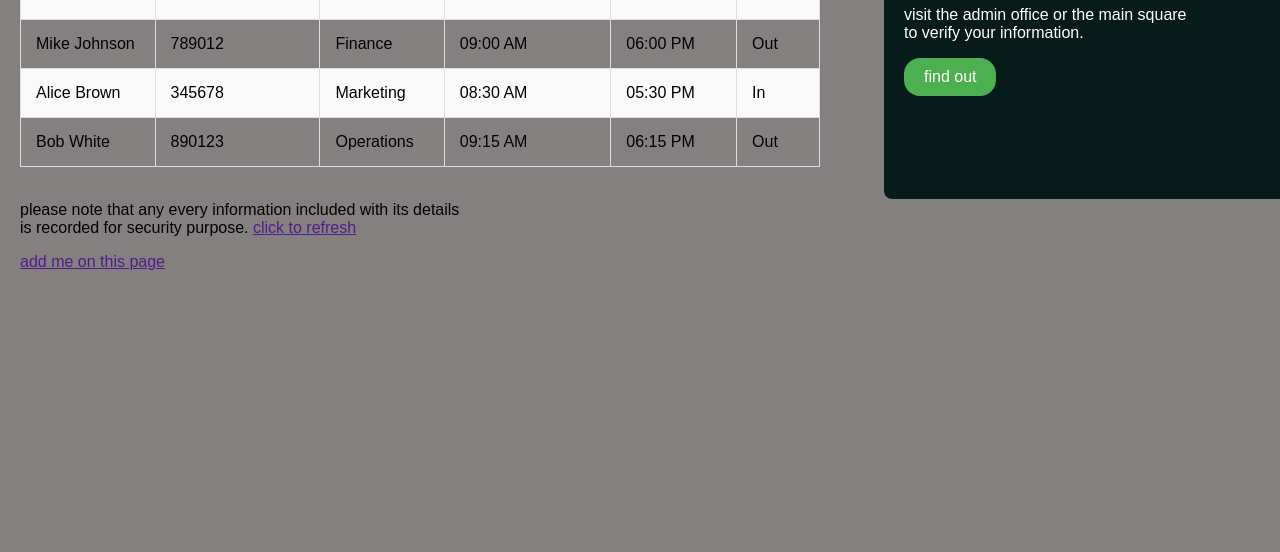
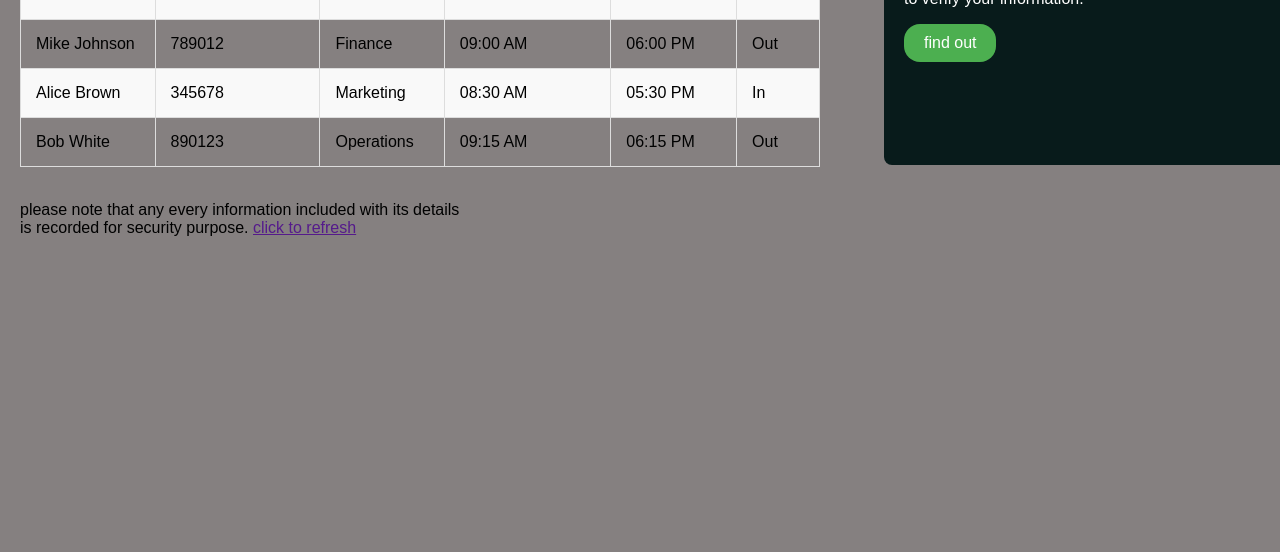
Before and after one commit to YungPharaoh65/Officce-Table, a plain HTML site: page index.html in a window 1280 px wide. Shown: the part 248-800 px from the top of the page. Drawn offline with Linux system fonts and the light colour scheme.

Commit message:
Update index.html

```diff
--- a/index.html
+++ b/index.html
@@ -135,9 +135,6 @@
       is recorded for security purpose. <a href="">click to refresh </a>
     </p>
 
-    <p>
-       <a href="">add me on this page </a>
-    </p>
 
 
 
```
